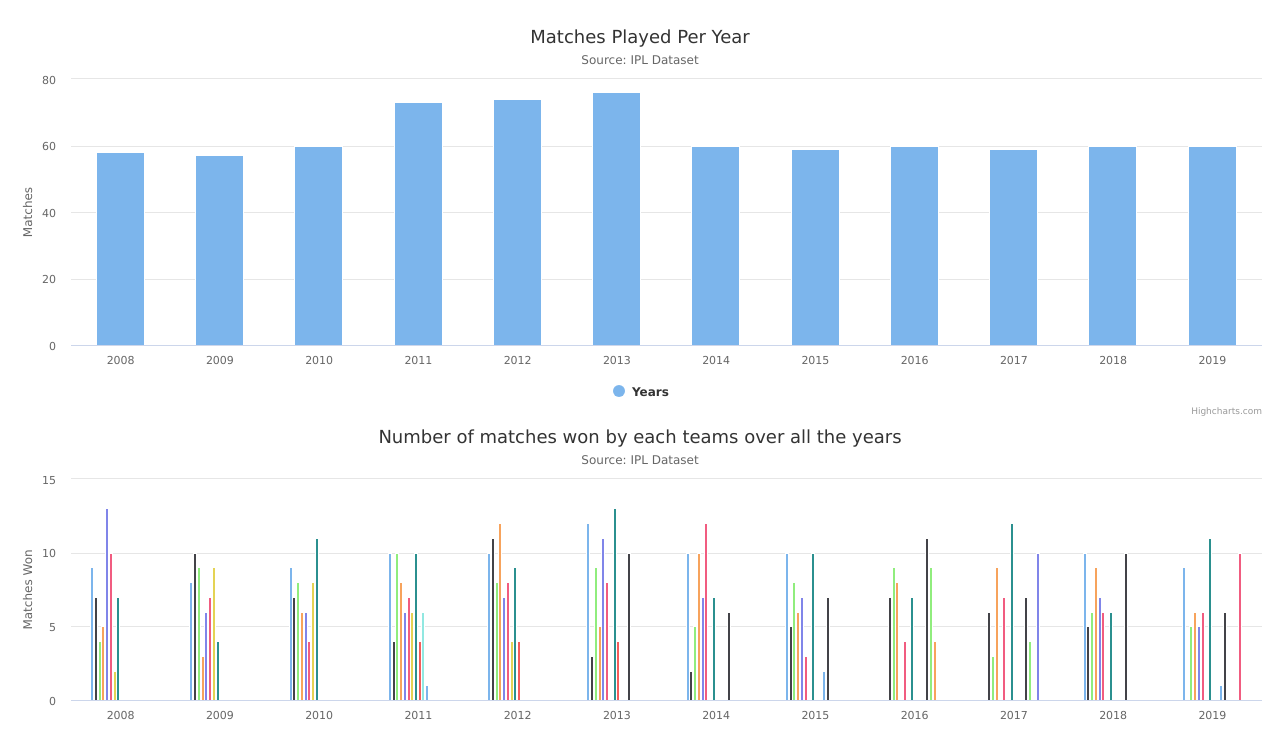
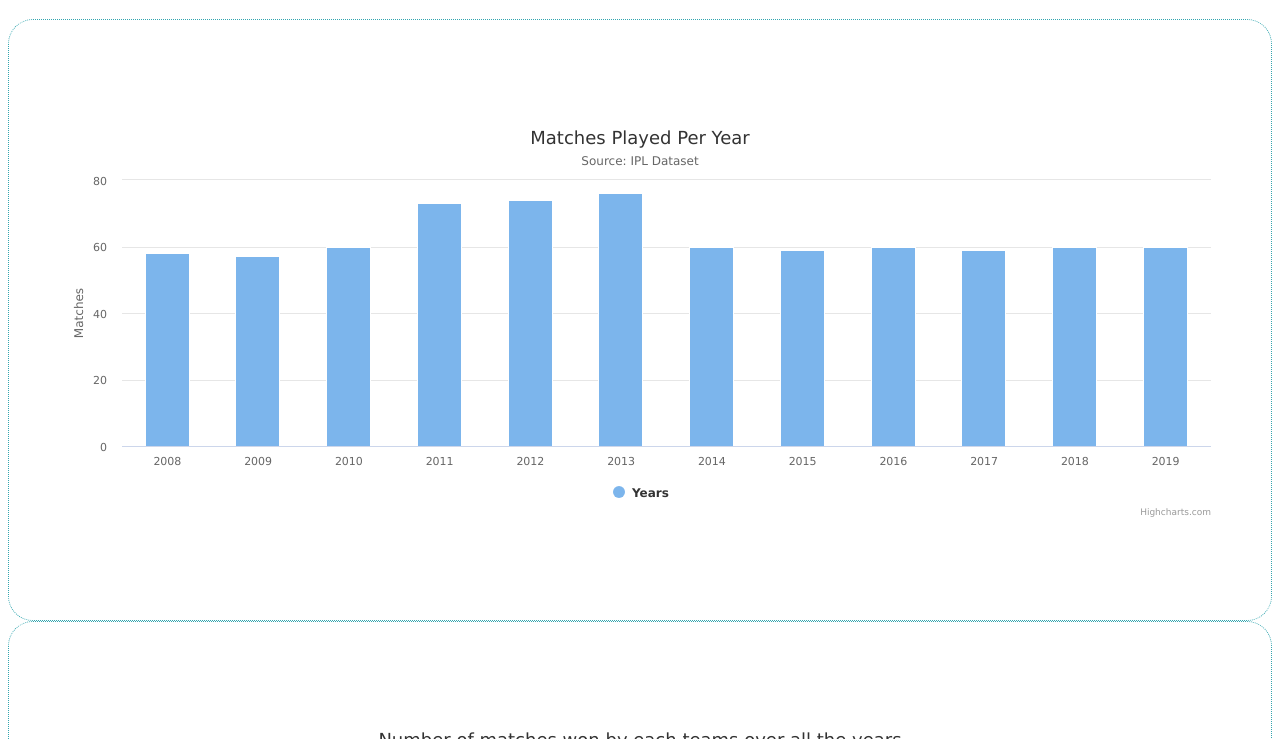
Before and after one commit to Lokesh-spec/IPL, a website: page public/index.html in a window 1280 px wide. Shown: the part 61-800 px from the top of the page. Drawn offline with nearby package versions, Linux system fonts and the light colour scheme.

Commit message:
Update styles.css

```diff
--- a/public/styles.css
+++ b/public/styles.css
@@ -1,3 +1,13 @@
 body {
     font-family: sans-serif;
 }
+
+#matches-played-per-year,
+#matches-won-by-teams-per-year,
+#extra-runs-conceded-by-each-team-in-2016,
+#top-economical-bowlers,
+#story-data  {
+    padding: 100px 50px;
+    border: 1px dotted rgba(23,153,164,0.88);
+    border-radius: 25px 25px 25px 25px;
+}
```
